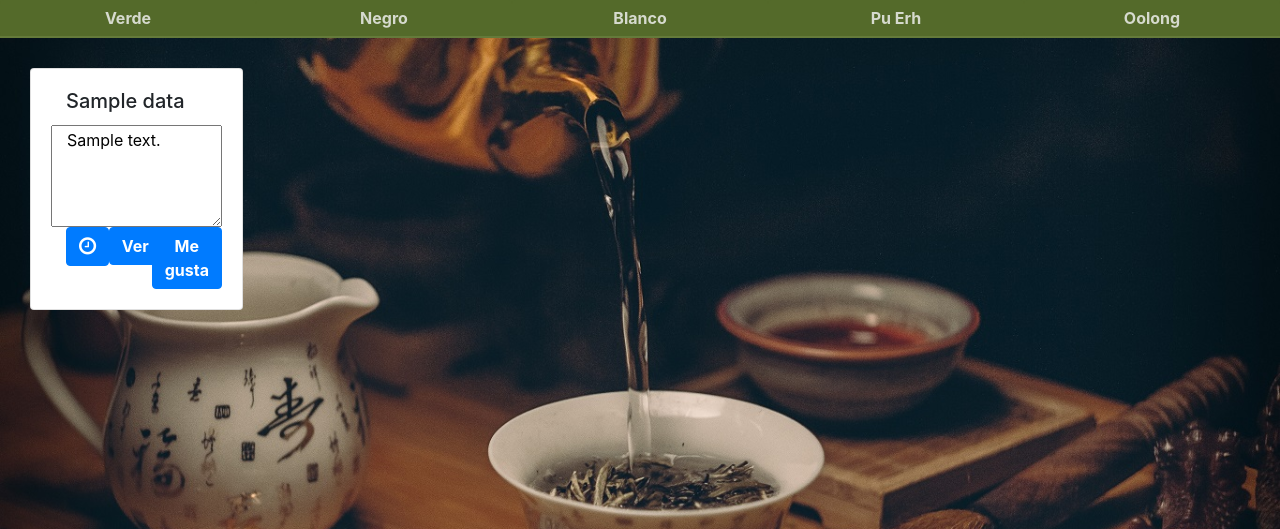
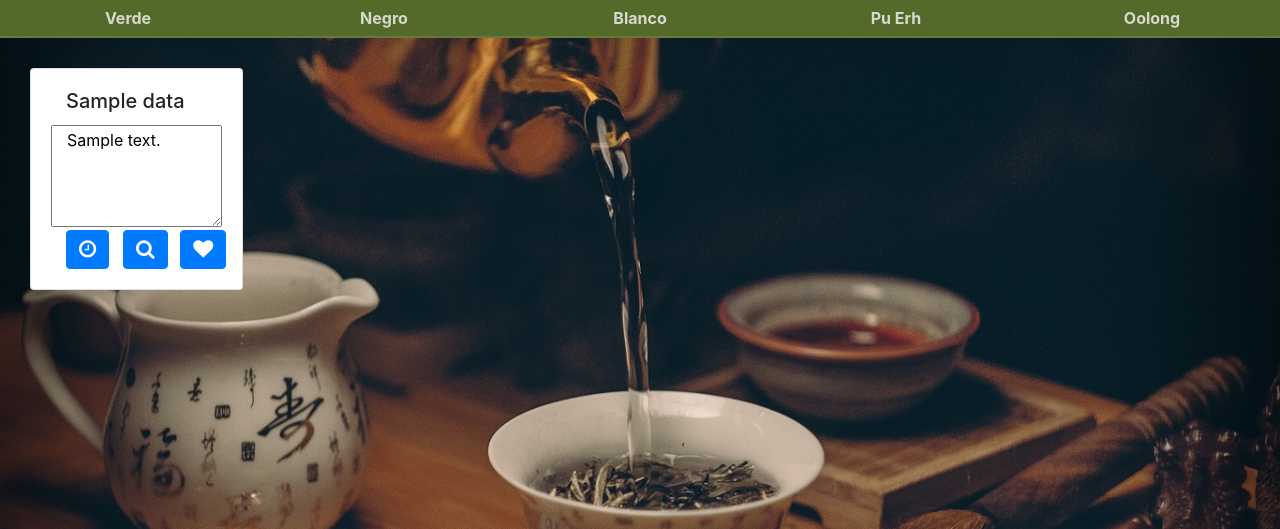
Before and after one commit to StephanJ98/Thepedia_Python, a Python web app: template templates/reponse.html in a window 1280 px wide. Shown: the part 66-595 px from the top of the page. Run offline with Jinja, Linux system fonts and the light colour scheme; the template is opened without the code that fills it: most values are stand-ins (such as "Sample title", 1, 10 or a date in 2020); some libraries are stand-ins or nearby versions.

Commit message:
:art: Retoques visuales de los botones de cada card

```diff
--- a/static/styles.css
+++ b/static/styles.css
@@ -196,6 +196,7 @@ body {
     color: #d6dace;
 }
 .centreur {
+    padding-top: 3px;
     text-align: center;
     color: #d6dace;
 }
@@ -231,7 +232,7 @@ body {
     resize: none;
     outline: none;
 }
-.img_montre {
+.img_m {
     font-size: 20px;
     margin-top: 2px;
 }
--- a/templates/main.html
+++ b/templates/main.html
@@ -324,8 +324,8 @@
                         <input type="text" class="form-control" id="nom" name="nom" placeholder="Nombre">
                     </div>
                     <div class="form-group">
-                        <textarea class="form-control" id="description" name="description" placeholder="Descripción" maxlength="200" rows="3" aria-describedby="Hdescription"></textarea>
-                        <small id="Hdescription" class="form-text text-muted">Máx: 200 caracteres.</small>
+                        <textarea class="form-control" id="description" name="description" placeholder="Descripción" maxlength="300" rows="3" aria-describedby="Hdescription"></textarea>
+                        <small id="Hdescription" class="form-text text-muted">Máx: 300 caracteres.</small>
                     </div>
                     <div class="form-row">
                         <div class="form-group col-6">
--- a/templates/reponse.html
+++ b/templates/reponse.html
@@ -43,18 +43,22 @@
                             <textarea readonly="readonly" rows="4" class="card-text col-12 {{ data.tipo }}t">{{ data.descripcion }}</textarea>
                         </div>
                         <div class="row centreur">
-                            <div class="col-3">
+                            <div class="col-4">
                                 <button id="timerbtn{{ data.identificateur }}" type="button" class="btn btn-primary" data-toggle="modal" data-target="#id{{ data.identificateur }}chrono">
-                                    <i class="fa fa-clock-o img_montre"></i>
+                                    <i class="fa fa-clock-o img_m"></i>
                                 </button>
                             </div>
-                            <div class="col-3">
-                                <button type="button" class="btn btn-primary" data-toggle="modal" data-target="#id{{ data.identificateur }}"><strong>Ver</strong></button>
+                            <div class="col-4">
+                                <button type="button" class="btn btn-primary" data-toggle="modal" data-target="#id{{ data.identificateur }}">
+                                    <i class="fa fa-search img_m"></i>
+                                </button>
                             </div>
-                            <div class="col-6">
+                            <div class="col-4">
                                 <form action="/gusta" method="post">
                                     <input style="display: none" type="number" id="identifi" name="identifi" value="{{ data.identificateur }}">
-                                    <button type="submit" class="btn btn-primary"><strong>Me gusta</strong></button>
+                                    <button type="submit" class="btn btn-primary">
+                                        <i class="fa fa-heart img_m"></i>
+                                    </button>
                                 </form>
                             </div>
                         </div>
@@ -501,8 +505,8 @@
                         <input type="text" class="form-control" id="nom" name="nom" placeholder="Nombre">
                     </div>
                     <div class="form-group">
-                        <textarea class="form-control" id="description" name="description" placeholder="Descripción" maxlength="200" rows="3" aria-describedby="Hdescription"></textarea>
-                        <small id="Hdescription" class="form-text text-muted">Máx: 200 caracteres.</small>
+                        <textarea class="form-control" id="description" name="description" placeholder="Descripción" maxlength="300" rows="3" aria-describedby="Hdescription"></textarea>
+                        <small id="Hdescription" class="form-text text-muted">Máx: 300 caracteres.</small>
                     </div>
                     <div class="form-row">
                         <div class="form-group col-6">
```
